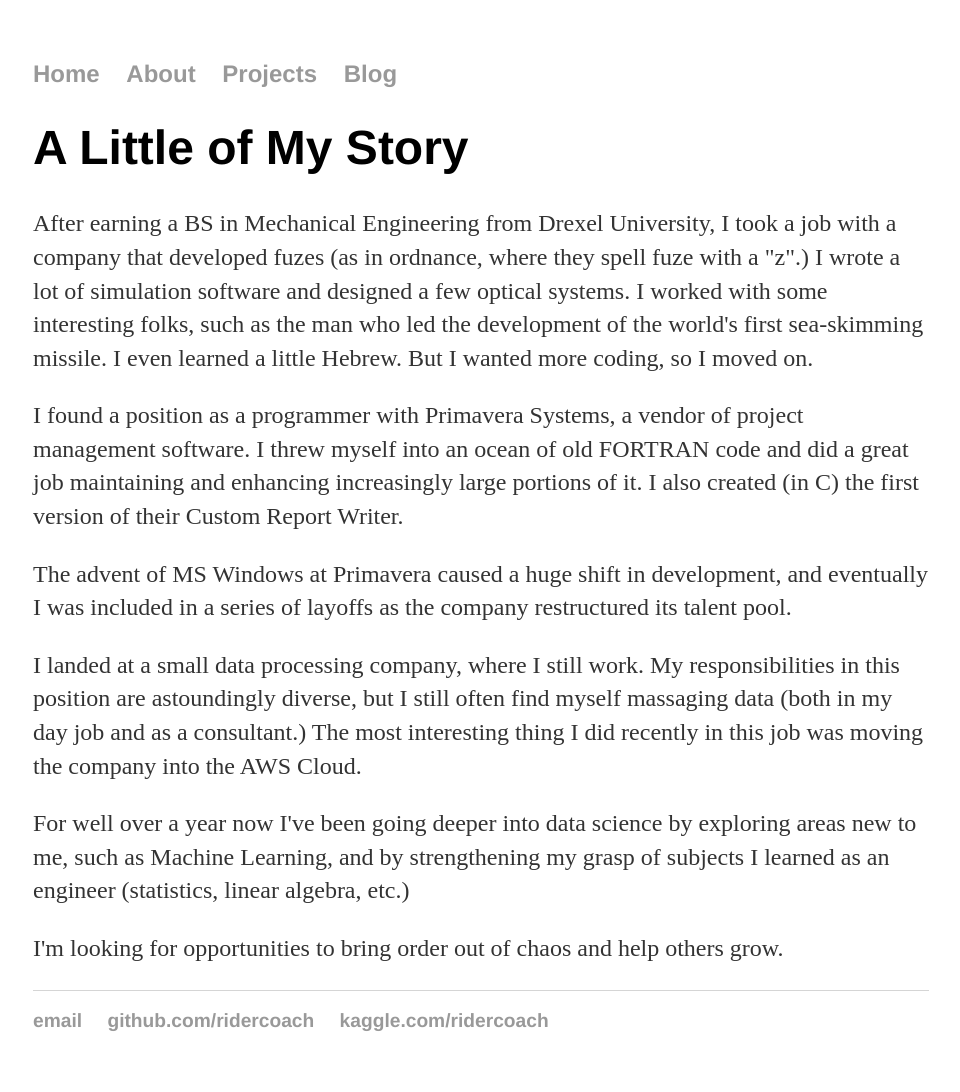
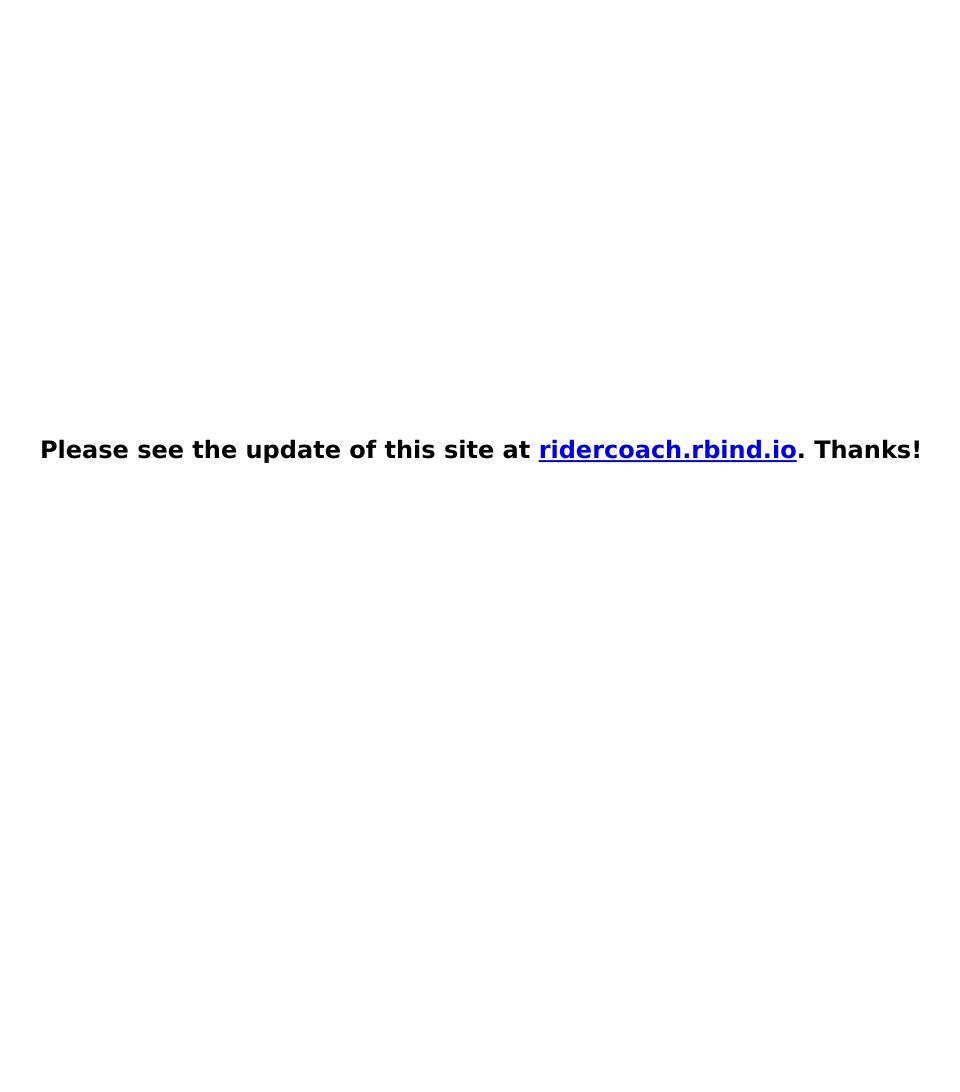
Before and after one commit to ridercoach/ridercoach.github.io, a Jekyll site: the page about/index.html, which Jekyll copies as it is, in a window 1280 px wide. Shown: the whole page, without its empty margins (159-1119 px from the left). Built offline with Jekyll 4.4.1, drawn with Linux system fonts in a browser that asks for light colours; after the commit the page ends 900 px from its top, so only the background shows below that.

Commit message:
Used forwarding page for About

```diff
--- a/about/index.html
+++ b/about/index.html
@@ -1,33 +1,35 @@
----
-layout: default
-title: A Little of My Story
----
-	<h1>{{ page.title }}</h1>
 
-        <p>After earning a BS in Mechanical Engineering from Drexel University, I took a
-           job with a company that developed fuzes (as in ordnance, where they spell
-           fuze with a "z".)  I wrote a lot of simulation software and designed a few
-           optical systems.  I worked with some interesting folks,
-           such as the man who led the development
-           of the world's first sea-skimming missile.  I even learned a little Hebrew.  But
-           I wanted more coding, so I moved on.</p>
+<!doctype html>
 
-        <p>I found a position as a programmer with Primavera Systems, a vendor of project
-           management software.  I threw myself into an ocean of old FORTRAN code and did
-           a great job maintaining and enhancing increasingly large portions of it.
-           I also created (in C) the first version of their Custom Report Writer.</p>
+<html lang="en">
 
-        <p>The advent of MS Windows at Primavera caused a huge shift in
-           development, and eventually
-           I was included in a series of layoffs as the company restructured its talent pool.</p>
+<head>
+  <meta charset="utf-8">
 
-        <p>I landed at a small data processing company, where I still work.  My
-           responsibilities in this position are astoundingly diverse, but I still often find
-           myself massaging data (both in my day job and as a consultant.)  The most interesting thing
-           I did recently in this job was moving the company into the AWS Cloud.</p>
+  <title>Eric Moyer</title>
+  <meta name="description" content="Eric Moyer">
+  <meta name="author" content="Eric Moyer">
 
-        <p>For well over a year now I've been going deeper into data science by exploring areas
-           new to me, such as Machine Learning, and by strengthening my grasp of subjects I learned as an
-           engineer (statistics, linear algebra, etc.)</p>
+  <style type="text/css">
+    h2 {font-family: Verdana, Geneva, sans-serif; }
 
-        <p>I'm looking for opportunities to bring order out of chaos and help others grow.</p>
+    section {
+        position: absolute;
+        top: 50%;
+        left: 50%;
+        margin-right: -50%;
+        transform: translate(-50%, -50%) }
+
+  </style>
+
+</head>
+
+<body>
+
+<section>
+<h2>Please see the update of this site at <a href = "https://ridercoach.rbind.io">ridercoach.rbind.io</a>.  Thanks!</h2>
+</section>
+
+<body>
+
+</html>
```
